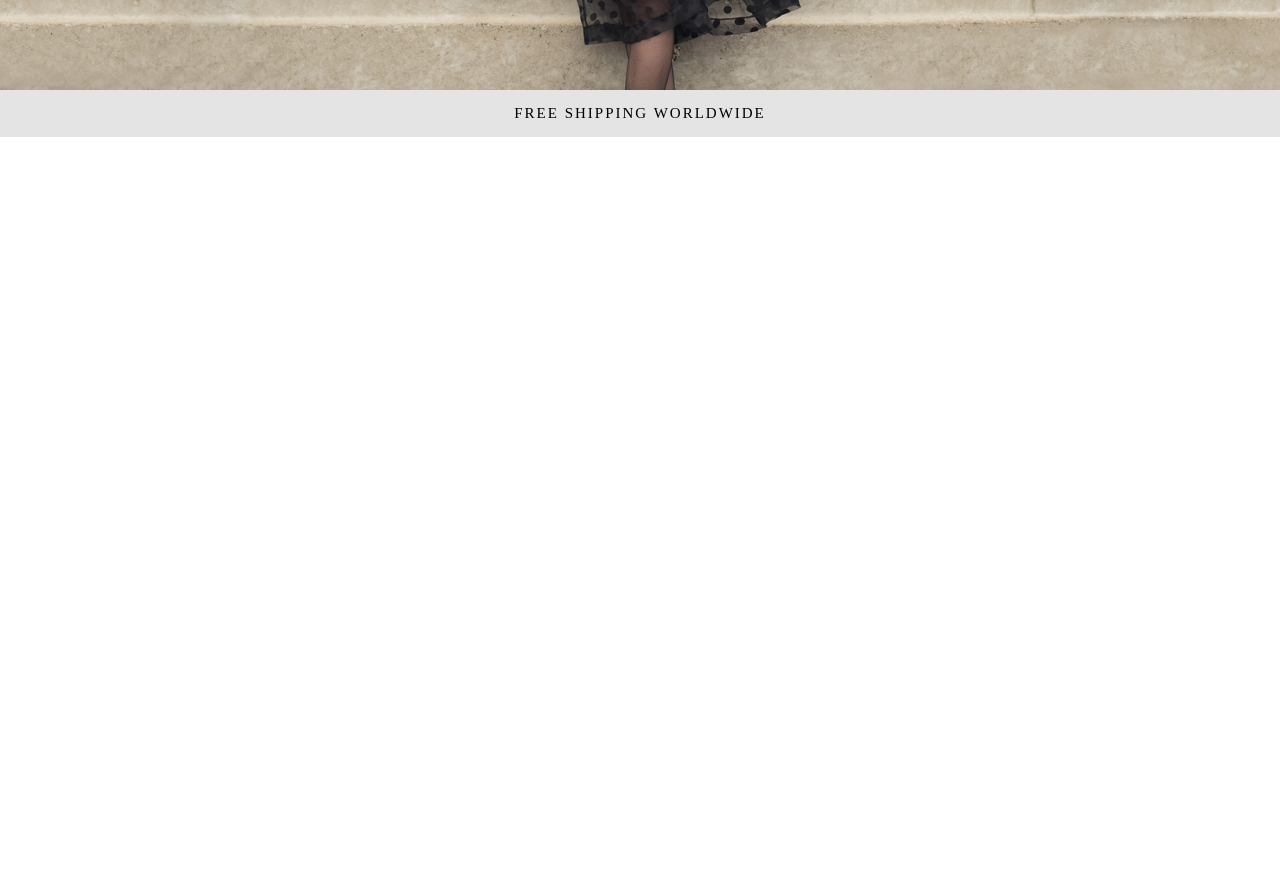
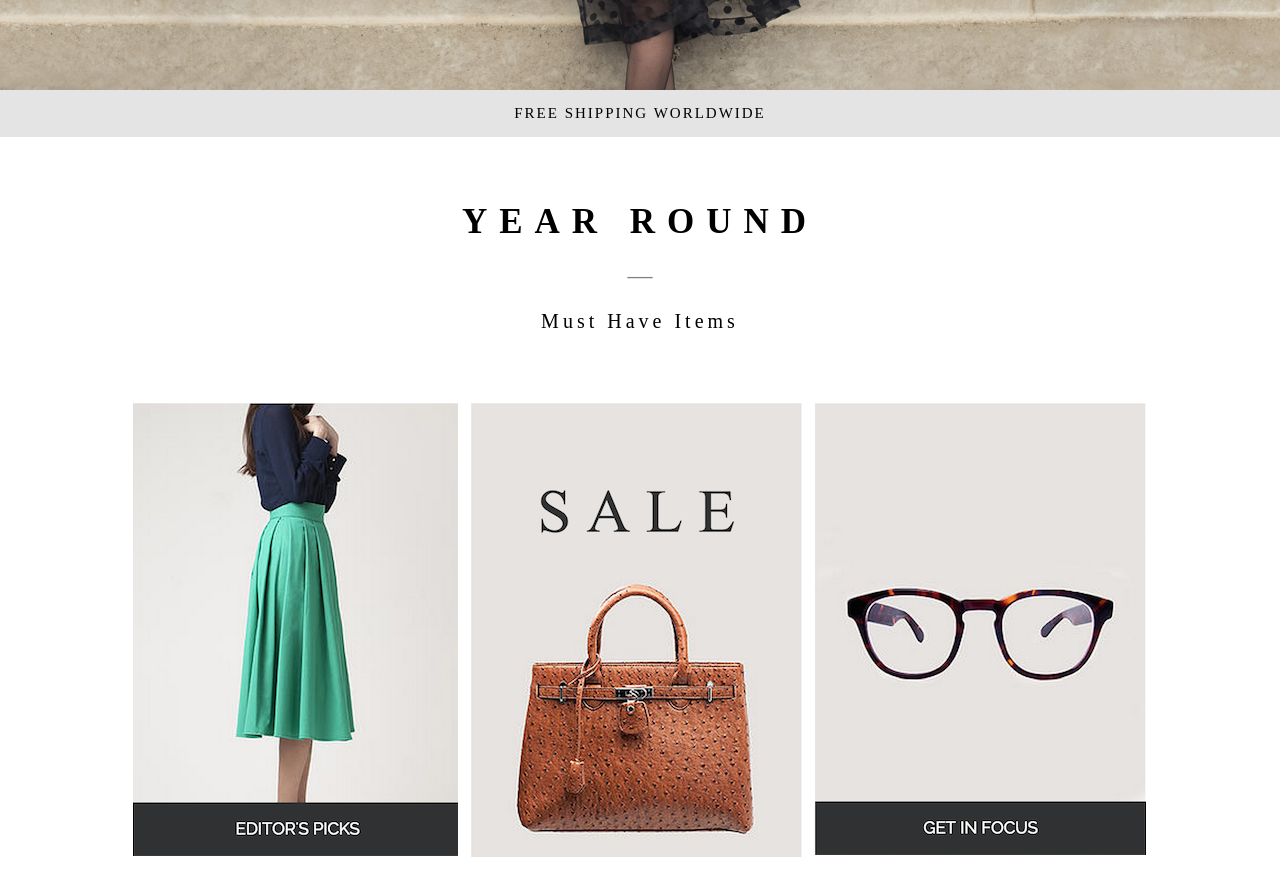
Before and after one commit to RaphaHsu/goodidea-react-track, a React app: page / in a window 1280 px wide. Shown: the part 620-1516 px from the top of the page. Before the commit the page ends 800 px from the top, so only its background shows below. Built offline with nearby package versions, Linux system fonts and the light colour scheme.

Commit message:
finish main

```diff
--- a/src/App.js
+++ b/src/App.js
@@ -1,6 +1,7 @@
 import React, { Component } from "react";
 import Header from "./components/Header";
 import Banner from "./components/Banner";
+import Main from "./components/Main";
 
 class App extends Component {
   render() {
@@ -8,6 +9,7 @@ class App extends Component {
       <div className="App">
         <Header />
         <Banner />
+        <Main />
       </div>
     )
   }
--- a/src/components/Main.js
+++ b/src/components/Main.js
@@ -0,0 +1,33 @@
+import React from "react";
+import "../styles/Main.scss";
+import product1 from "../images/left.png"
+import product2 from "../images/middle.png"
+import product3 from "../images/right.png"
+
+class Main extends React.Component {
+  render() {
+    return (
+      <section>
+        <div className="title">
+          <h2 className="title_main">YEAR ROUND</h2>
+          <div className="title_line">—</div>
+          <h3 className="title_sub">Must Have Items</h3>
+        </div>
+
+        <div className="products_group">
+          <div className="product">
+            <img src={product1} />
+          </div>
+          <div className="product">
+            <img src={product2} />
+          </div>
+          <div className="product">
+            <img src={product3} />
+          </div>
+        </div>
+      </section>
+    )
+  }
+}
+
+export default Main;
--- a/src/styles/Main.scss
+++ b/src/styles/Main.scss
@@ -0,0 +1,36 @@
+.title {
+  text-align: center;
+  &_main {
+  font-family: PT serif;
+  padding: 65px 0px 20px 0px;
+  letter-spacing: 12px;
+  font-size: 35px;
+  }
+  &_line {
+    font-size: 25px;
+    color: #7F7F80;
+  }
+  &_sub{
+    font-weight: 100;
+    font-size: 20px;
+    letter-spacing: 4px;
+    padding-bottom: 70px;
+    padding-top:20px;
+  }
+}
+
+.products_group {
+  width: 1000px;
+  margin: 0 auto;
+  text-align: center;
+  padding-bottom: 100px;
+  display: flex;
+  width: 80%;
+  .product{
+    display: inline-block;
+    padding: 0px 5px;
+    img{
+      width:100%;
+    }
+  }
+}
```
